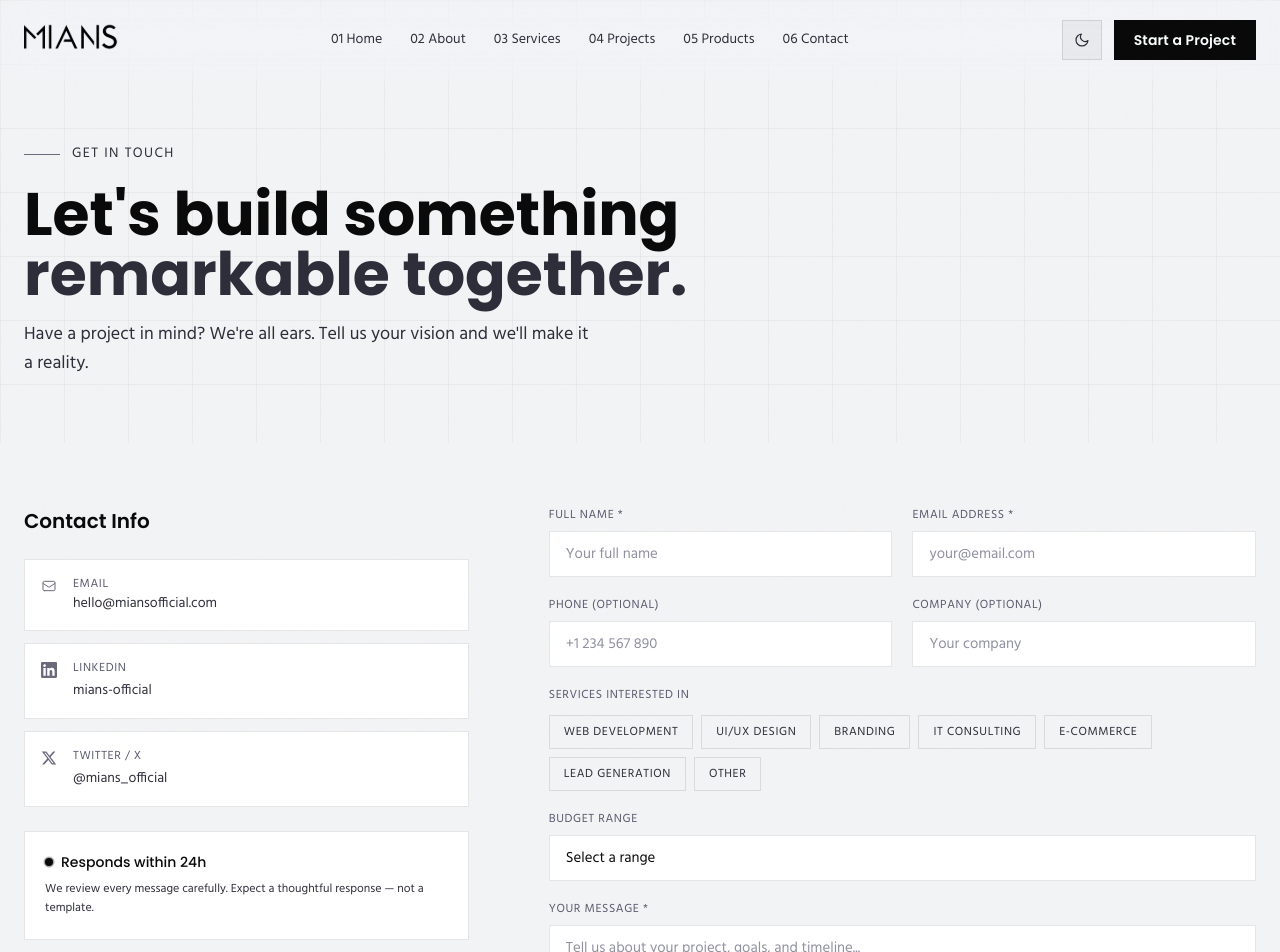
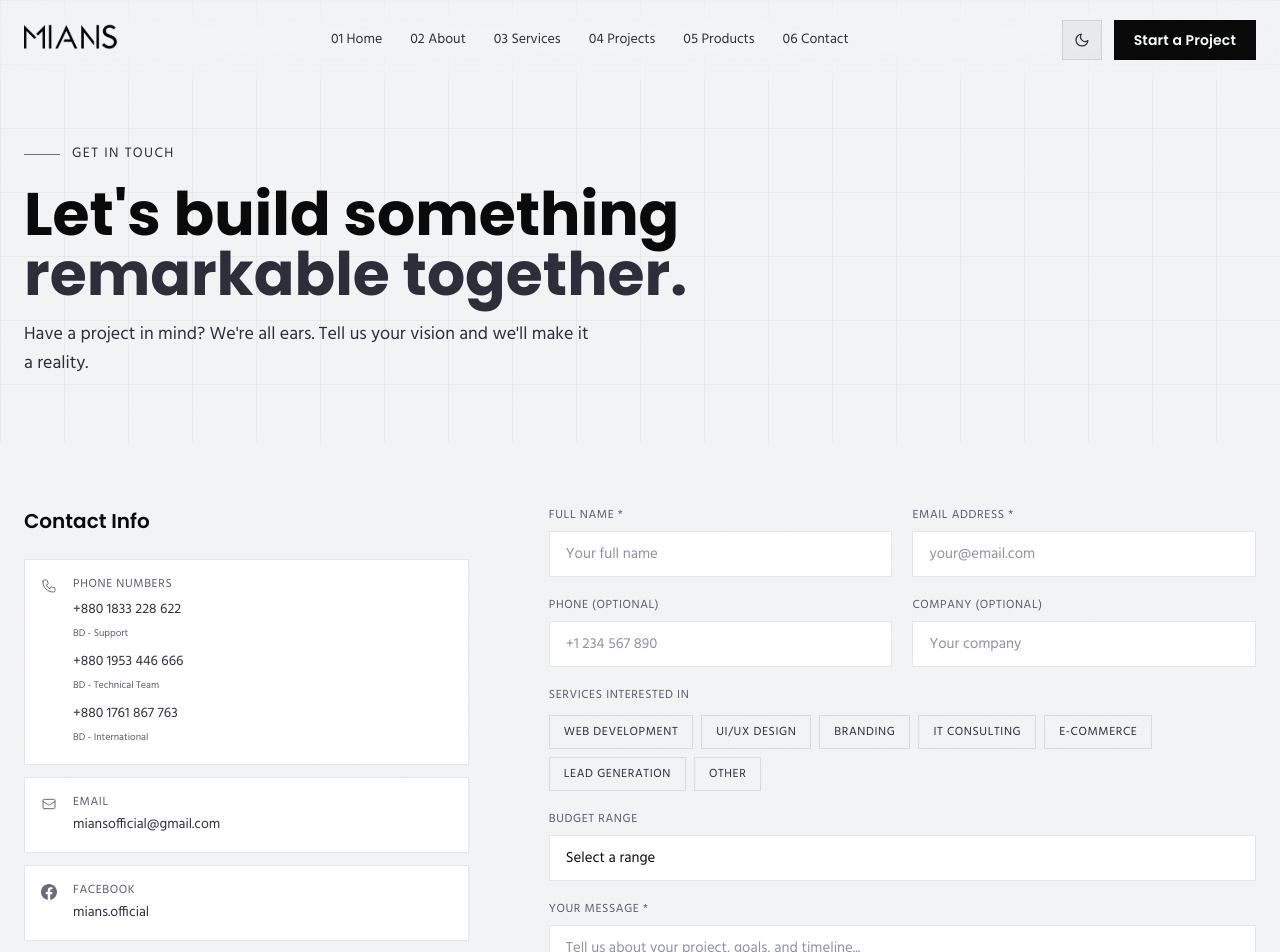
Before and after one commit to MIANSIT/MiansWebsite, a Next.js app: page /contact in a window 1280 px wide. Shown: the top 952 px of the page. Built offline with nearby package versions, Linux system fonts and the light colour scheme.

Commit message:
:arrow_up: Contact us form updated

```diff
--- a/app/privacy/page.tsx
+++ b/app/privacy/page.tsx
@@ -95,7 +95,7 @@ We are not responsible for their privacy practices.`,
     title: 'Contact Us',
     content: `If you have any questions:
 
-Email: hello@miansofficial.com
+Email: miansofficial@gmail.com
 Website: https://www.miansofficial.com/contact`,
   },
 ]
--- a/components/ContactForm.tsx
+++ b/components/ContactForm.tsx
@@ -30,9 +30,48 @@ export default function ContactForm() {
             <div className="sticky top-28 space-y-6">
               <h2 className="font-poppins font-semibold text-xl" style={{ color: 'var(--text-primary)' }}>Contact Info</h2>
               <div className="space-y-3">
+                {/* Phone Numbers Section */}
+                <div className="border p-4 transition-colors" style={{ borderColor: 'var(--border)', background: 'var(--bg-card)' }}>
+                  <div className="flex items-start gap-4">
+                    <div style={{ color: 'var(--gray)' }} className="mt-0.5 flex-shrink-0">
+                      <svg className="w-4 h-4" fill="none" stroke="currentColor" viewBox="0 0 24 24">
+                        <path strokeLinecap="round" strokeLinejoin="round" strokeWidth={1.5} d="M3 5a2 2 0 012-2h3.28a1 1 0 01.948.684l1.498 4.493a1 1 0 01-.502 1.21l-2.257 1.13a11.042 11.042 0 005.516 5.516l1.13-2.257a1 1 0 011.21-.502l4.493 1.498a1 1 0 01.684.949V19a2 2 0 01-2 2h-1C9.716 21 3 14.284 3 6V5z" />
+                      </svg>
+                    </div>
+                    <div className="flex-1">
+                      <p className="font-hind text-xs uppercase tracking-wider mb-2" style={{ color: 'var(--text-muted)' }}>Phone Numbers</p>
+                      <div className="space-y-2">
+                        <div>
+                          <a href="tel:+8801833228622" className="font-hind text-sm hover-underline block" style={{ color: 'var(--text-secondary)' }}>
+                            +880 1833 228 622
+                          </a>
+                          <span className="font-hind text-[10px]" style={{ color: 'var(--text-muted)' }}>BD - Support</span>
+                        </div>
+                        <div>
+                          <a href="tel:+8801953446666" className="font-hind text-sm hover-underline block" style={{ color: 'var(--text-secondary)' }}>
+                            +880 1953 446 666
+                          </a>
+                          <span className="font-hind text-[10px]" style={{ color: 'var(--text-muted)' }}>BD - Technical Team</span>
+                        </div>
+                        <div>
+                          <a href="tel:+8801761867763" className="font-hind text-sm hover-underline block" style={{ color: 'var(--text-secondary)' }}>
+                            +880 1761 867 763
+                          </a>
+                          <span className="font-hind text-[10px]" style={{ color: 'var(--text-muted)' }}>BD - International</span>
+                        </div>
+                      </div>
+                    </div>
+                  </div>
+                </div>
+
                 {[
-                  { label: 'Email', value: 'hello@miansofficial.com', href: undefined,
+                  {
+                    label: 'Email',
+                    value: 'miansofficial@gmail.com',
+                    href: 'mailto:miansofficial@gmail.com?subject=Project%20Inquiry%20from%20Website',
                     icon: <svg className="w-4 h-4" fill="none" stroke="currentColor" viewBox="0 0 24 24"><path strokeLinecap="round" strokeLinejoin="round" strokeWidth={1.5} d="M3 8l7.89 5.26a2 2 0 002.22 0L21 8M5 19h14a2 2 0 002-2V7a2 2 0 00-2-2H5a2 2 0 00-2 2v10a2 2 0 002 2z" /></svg> },
+                  { label: 'Facebook', value: 'mians.official', href: 'https://www.facebook.com/mians.official',
+                    icon: <svg className="w-4 h-4" fill="currentColor" viewBox="0 0 24 24"><path d="M24 12.073c0-6.627-5.373-12-12-12s-12 5.373-12 12c0 5.99 4.388 10.954 10.125 11.854v-8.385H7.078v-3.47h3.047V9.43c0-3.007 1.792-4.669 4.533-4.669 1.312 0 2.686.235 2.686.235v2.953H15.83c-1.491 0-1.956.925-1.956 1.874v2.25h3.328l-.532 3.47h-2.796v8.385C19.612 23.027 24 18.062 24 12.073z"/></svg> },
                   { label: 'LinkedIn', value: 'mians-official', href: 'https://www.linkedin.com/company/mians-official/',
                     icon: <svg className="w-4 h-4" fill="currentColor" viewBox="0 0 24 24"><path d="M20.447 20.452h-3.554v-5.569c0-1.328-.027-3.037-1.852-3.037-1.853 0-2.136 1.445-2.136 2.939v5.667H9.351V9h3.414v1.561h.046c.477-.9 1.637-1.85 3.37-1.85 3.601 0 4.267 2.37 4.267 5.455v6.286zM5.337 7.433c-1.144 0-2.063-.926-2.063-2.065 0-1.138.92-2.063 2.063-2.063 1.14 0 2.064.925 2.064 2.063 0 1.139-.925 2.065-2.064 2.065zm1.782 13.019H3.555V9h3.564v11.452zM22.225 0H1.771C.792 0 0 .774 0 1.729v20.542C0 23.227.792 24 1.771 24h20.451C23.2 24 24 23.227 24 22.271V1.729C24 .774 23.2 0 22.222 0h.003z"/></svg> },
                   { label: 'Twitter / X', value: '@mians_official', href: 'https://x.com/mians_official',
@@ -43,8 +82,13 @@ export default function ContactForm() {
                     <div>
                       <p className="font-hind text-xs uppercase tracking-wider mb-0.5" style={{ color: 'var(--text-muted)' }}>{item.label}</p>
                       {item.href ? (
-                        <a href={item.href} target="_blank" rel="noopener noreferrer"
-                          className="font-hind text-sm hover-underline" style={{ color: 'var(--text-secondary)' }}>
+                        <a
+                          href={item.href}
+                          target={item.label === 'Email' ? undefined : '_blank'}
+                          rel={item.label === 'Email' ? undefined : 'noopener noreferrer'}
+                          className="font-hind text-sm hover-underline"
+                          style={{ color: 'var(--text-secondary)' }}
+                        >
                           {item.value}
                         </a>
                       ) : (
--- a/components/sections/CTASection.tsx
+++ b/components/sections/CTASection.tsx
@@ -20,7 +20,7 @@ export default function CTASection() {
           alt=""
           aria-hidden
           className="w-full h-full object-cover"
-          style={{ filter: 'grayscale(100%) brightness(0.55)' }}
+          style={{ filter: 'grayscale(20%) brightness(0.55)' }}
         />
         {/* Hardcoded dark gradient — never affected by light mode */}
         <div className="absolute inset-0" style={{ background: 'linear-gradient(to bottom, #090909, transparent 30%, transparent 70%, #090909)' }} />
```
